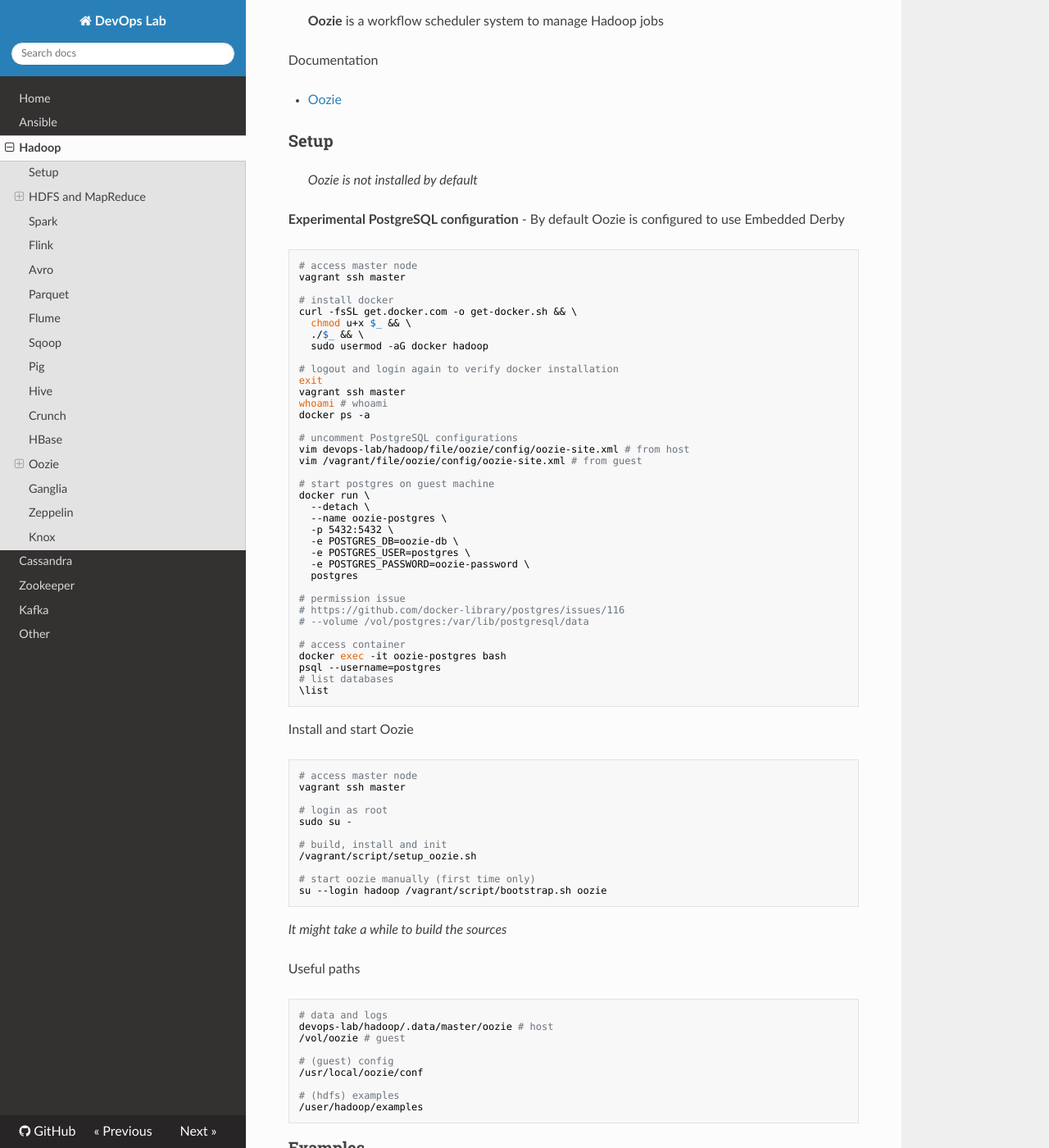
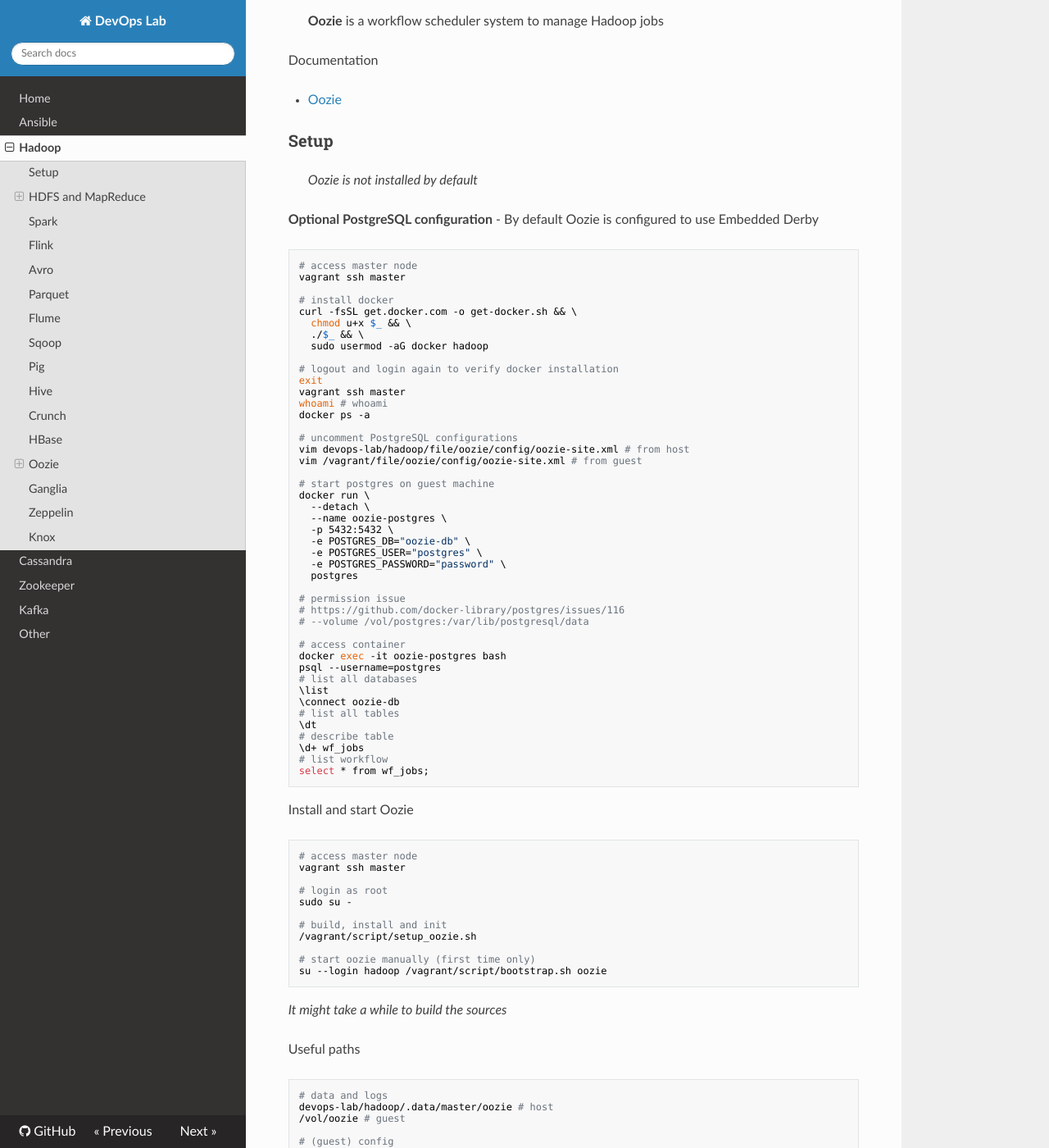
Before and after one commit to niqdev/devops, an MkDocs documentation site: the page built from docs/hadoop.md, in a window 1280 px wide and 1400 px high, scrolled down 5356 px. Shown: the whole window at 82% size. Built offline with MkDocs 1.6.1, drawn with Linux system fonts in a browser that asks for light colours; nearby versions of some CDN libraries; old or Windows-style settings are respelled for this version of MkDocs; some of the changed text lies outside the part shown.

````diff
--- a/docs/hadoop.md
+++ b/docs/hadoop.md
@@ -290,7 +290,7 @@ Documentation
 
 > *Oozie is not installed by default*
 
-**Experimental PostgreSQL configuration** - By default Oozie is configured to use Embedded Derby
+**Optional PostgreSQL configuration** - By default Oozie is configured to use Embedded Derby
 ```bash
 # access master node
 vagrant ssh master
@@ -328,8 +328,15 @@ docker run \
 # access container
 docker exec -it oozie-postgres bash
 psql --username=postgres
-# list databases
+# list all databases
 \list
+\connect oozie-db
+# list all tables
+\dt
+# describe table
+\d+ wf_jobs
+# list workflow
+select * from wf_jobs;
 ```
 
 Install and start Oozie
````
Also changed, not shown: other parts of docs/hadoop.md (+6 -7 lines), README.md (+0 -13 lines).
